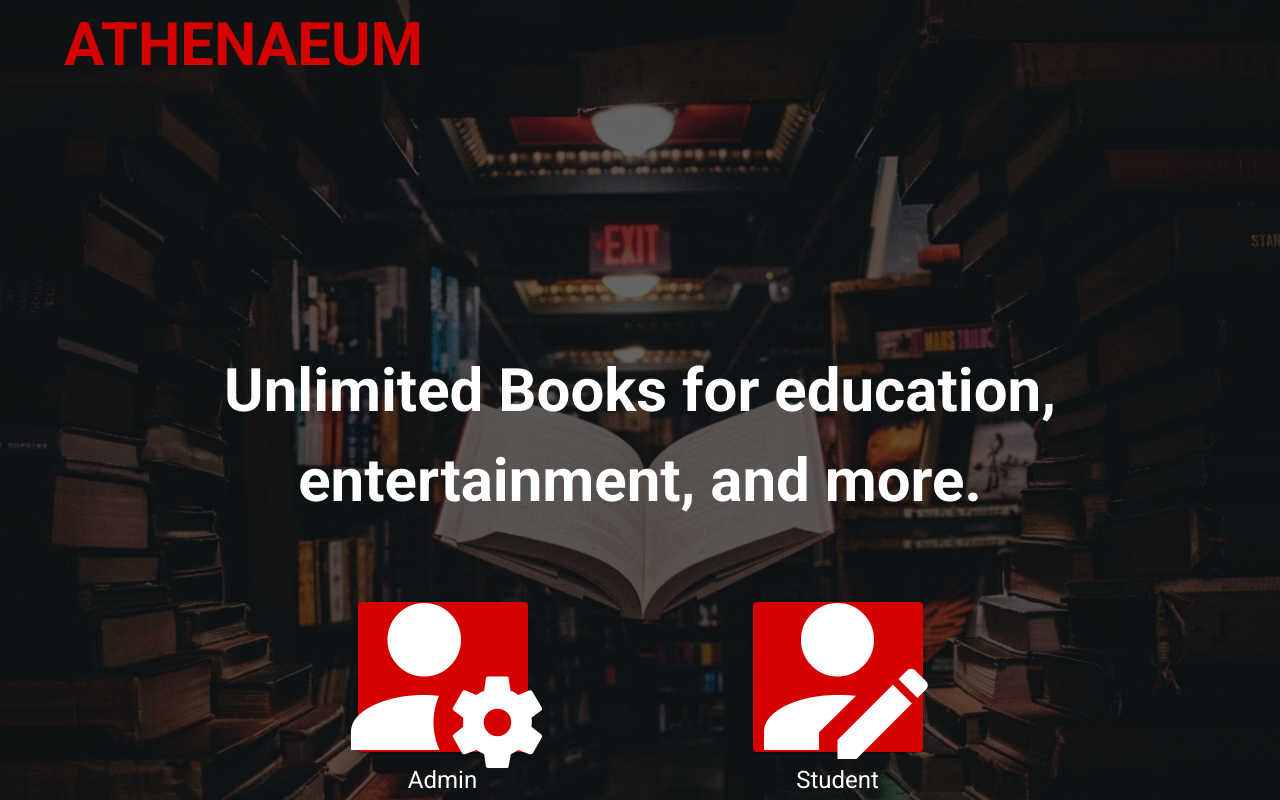
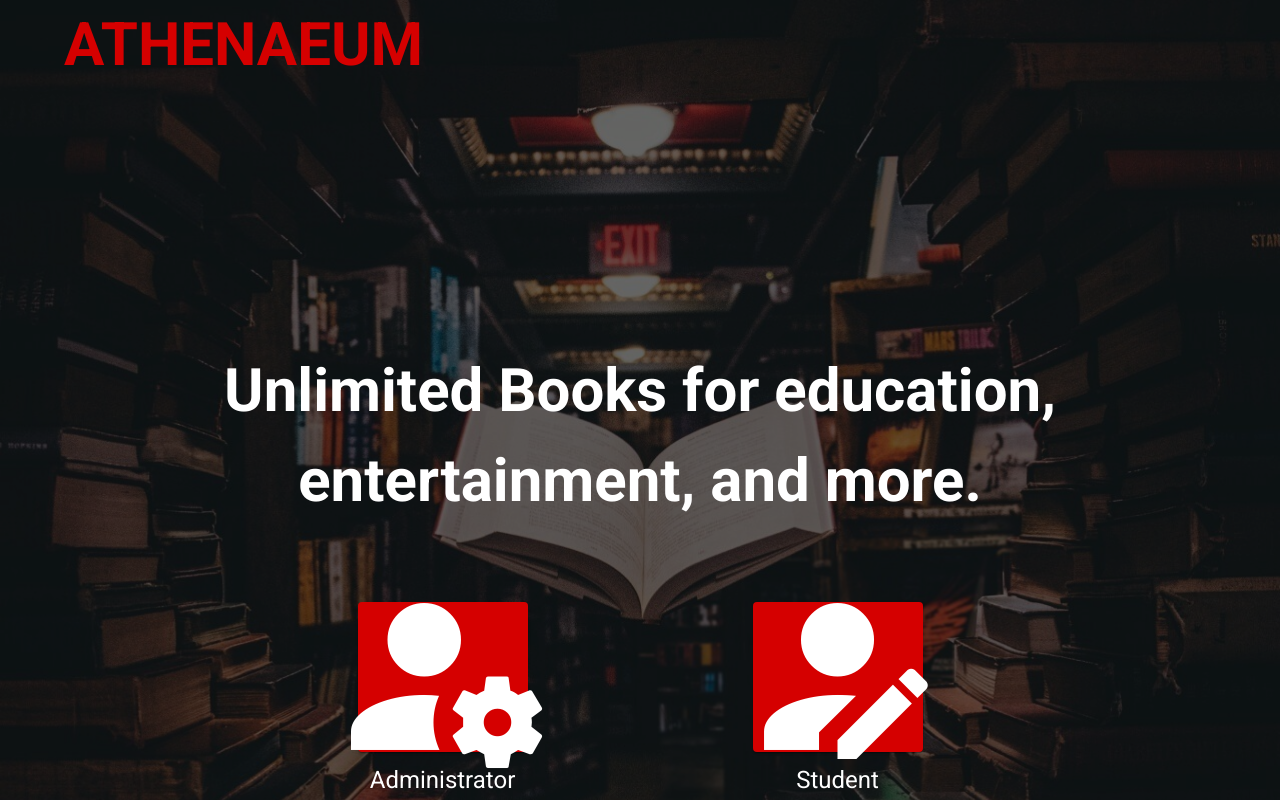
Before and after one commit to BlankSpot08/Athenaeum-Frontend, a Vue app: page /#/ in a window 1280 px wide. Shown: the top 800 px of the page. Built offline with nearby package versions, Linux system fonts and the light colour scheme.

Commit message:
Changed admin text

```diff
--- a/src/components/Homepage.vue
+++ b/src/components/Homepage.vue
@@ -16,7 +16,7 @@
                   </v-btn>
               </div>
               <div class='text-center text-h5'>
-                Admin
+                Administrator
               </div>
             </v-col>
             <v-col cols='12'  md='4' class='px-2'>
```
